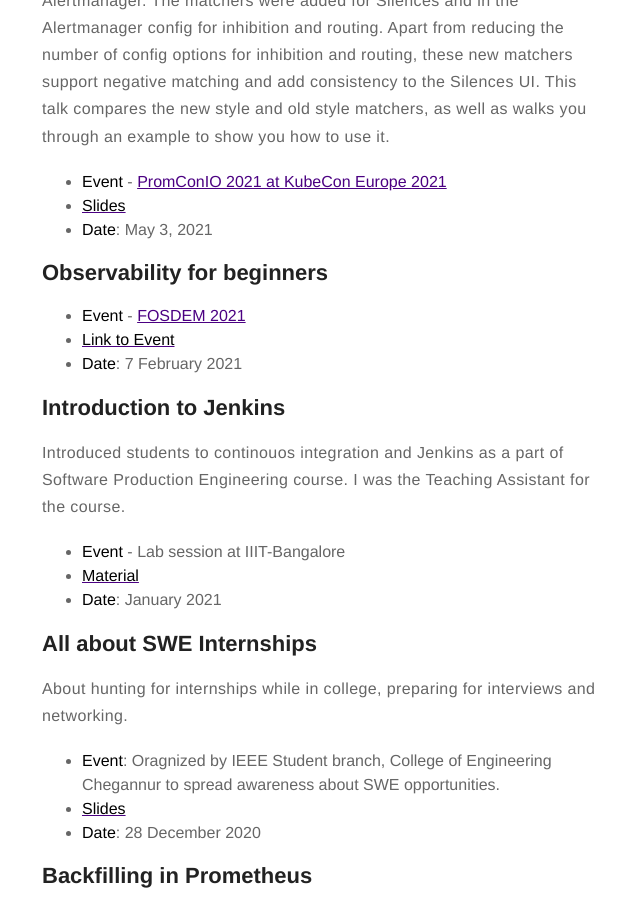
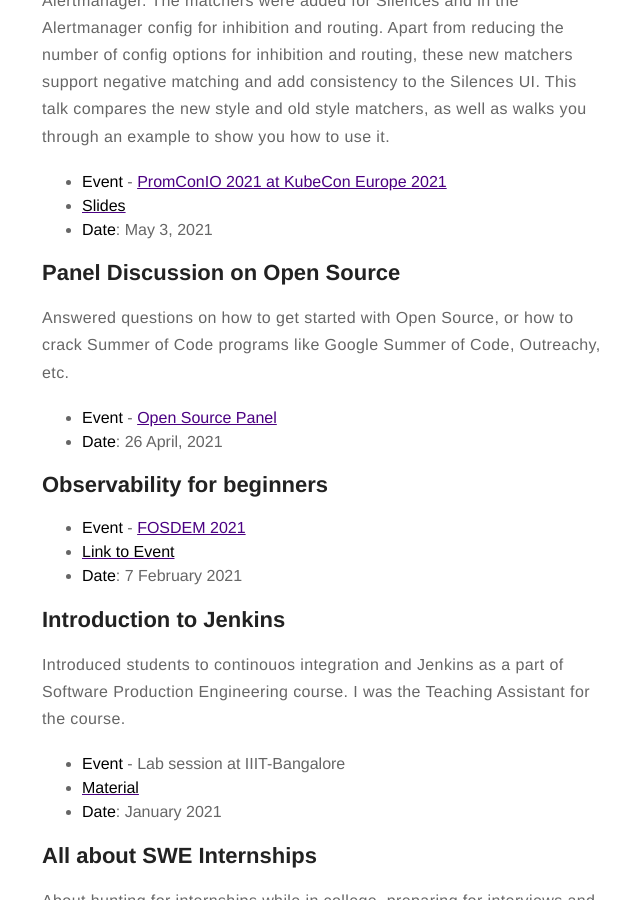
Before and after one commit to asquare14/aSquare14.github.io, a Jekyll site: the page built from talks.md, in a window 1280 px wide and 900 px high, scrolled down 351 px. Shown: the whole window, without its empty margins (318-958 px from the left). Built offline with Jekyll 4.4.1, drawn with Linux system fonts in a browser that asks for light colours.

Commit message:
Update talks.md

```diff
--- a/talks.md
+++ b/talks.md
@@ -14,6 +14,13 @@
 - **Event** - [PromConIO 2021 at KubeCon Europe 2021](https://promcononline2021.sched.com/event/ibJD)
 - [**Slides**](https://static.sched.com/hosted_files/promcononline2021/85/MatchersinAlertmanager_AtibhiAgrawal_3May.pdf)
 - **Date**: May 3, 2021
+
+## Panel Discussion on Open Source
+
+Answered questions on how to get started with Open Source, or how to crack Summer of Code programs like Google Summer of Code, Outreachy, etc.
+
+- **Event** - [Open Source Panel](https://www.meetup.com/Women-Who-Code-Hyderabad/events/277640497/)
+- **Date**: 26 April, 2021
 
 ## Observability for beginners
 
```
